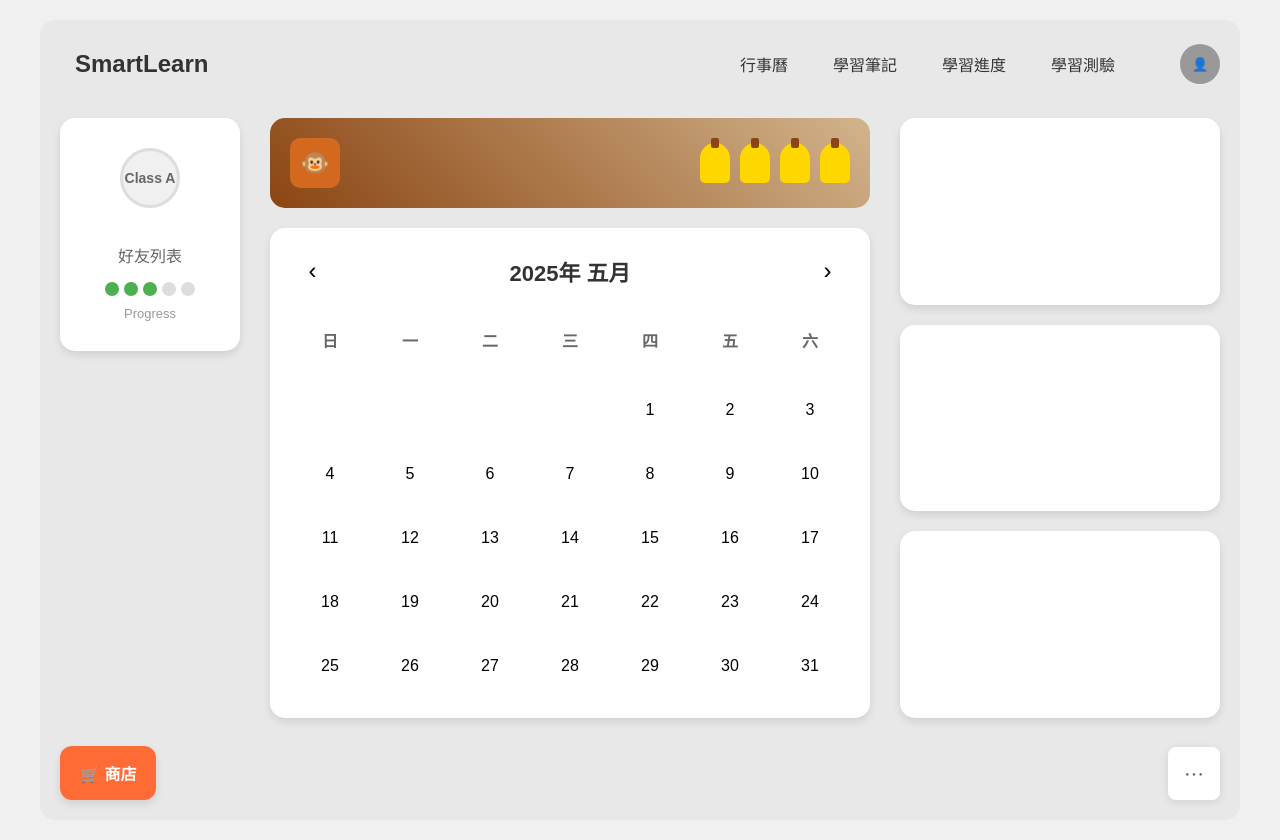
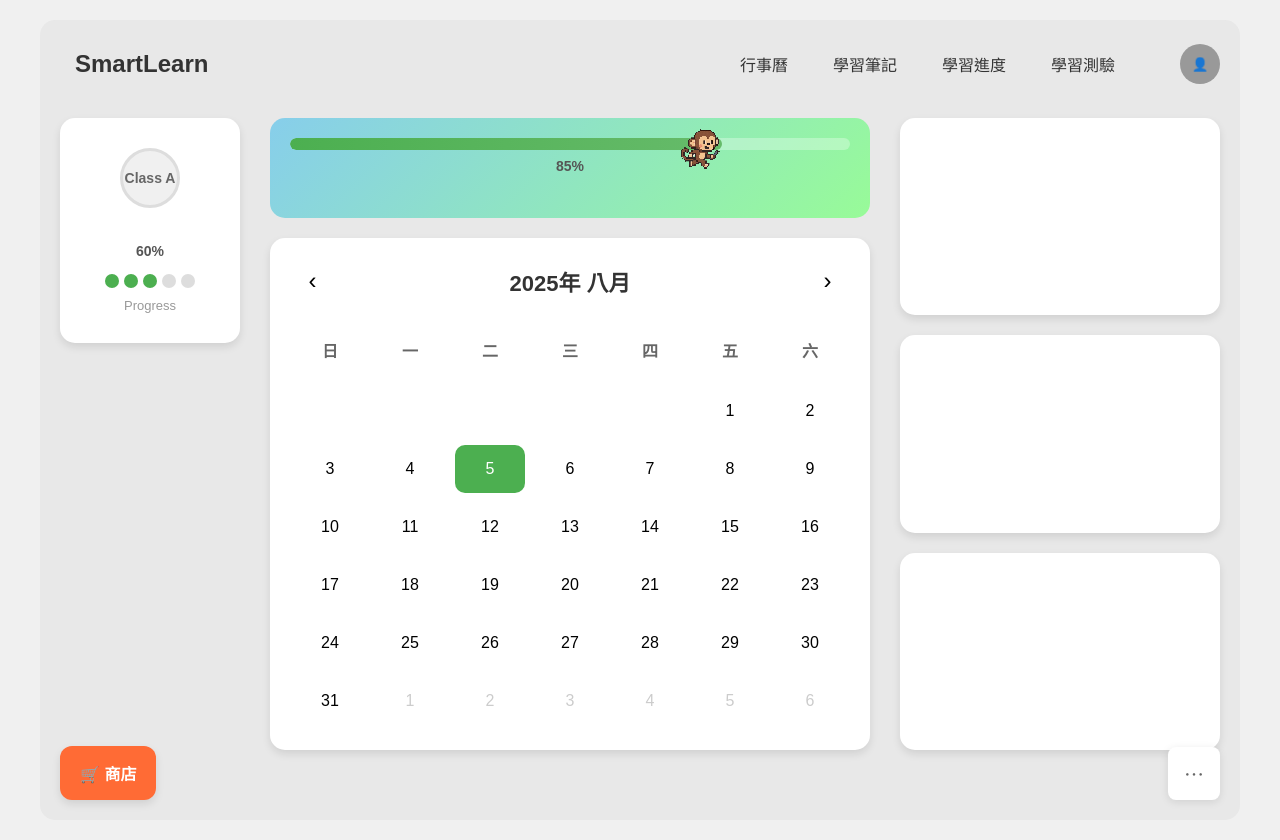
Before and after one commit to s1387tnt/SmartLearn--, a plain HTML site: page 主頁頁面/main.html in a window 1280 px wide. Drawn offline with Linux system fonts and the light colour scheme.

Commit message:
feat main.html 主頁猴子修改

```diff
--- a/主頁頁面/main.html
+++ b/主頁頁面/main.html
@@ -249,50 +249,80 @@
         }
 
         .game-banner {
-        background: linear-gradient(45deg, #8b4513, #d2b48c);
+            background: linear-gradient(135deg, #87CEEB, #98FB98);
             border-radius: 15px;
             padding: 20px;
             display: flex;
+            flex-direction: column;
+            gap: 15px;
+            color: #333;
+            min-height: 100px;
+            position: relative;
+        }
+
+        .progress-section {
+            /* 你原本的 display: flex 不變 */
+            display: flex;
             align-items: center;
-        justify-content: space-between;
-        color: white;
-        min-height: 80px;
+            gap: 20px;
         }
 
         .game-character {
-        width: 50px;
-        height: 50px;
-        background-color: #d2691e;
-        border-radius: 10px;
-        display: flex;
-        align-items: center;
-        justify-content: center;
-        font-size: 24px;
+            width: 48px;
+            height: 48px;
+            background-image: url('./monkey.png'); /* 替換為你的猴子圖片路徑 */
+            background-size: contain;
+            background-repeat: no-repeat;
+            background-position: center;
+            image-rendering: pixelated;
+            image-rendering: -moz-crisp-edges;
+            image-rendering: crisp-edges;
+            position: absolute;      /* 這行是關鍵！ */
+            top: -14px;              /* 微調讓猴子貼齊進度條，可再調整 */
+            left: 0;
+            z-index: 2;
+            transition: left 0.4s cubic-bezier(.41,.52,.32,1.18);
         }
 
-      .bananas {
+        /* 新增：讓進度條可以作為絕對定位容器 */
+        .progress-container {
+            flex: 1;
             display: flex;
-        gap: 10px;
+            flex-direction: column;
+            gap: 8px;
+            position: relative; /* 這行很重要 */
+            min-height: 48px;   /* 讓猴子有空間 */
         }
 
-      .banana {
-        width: 30px;
-        height: 40px;
-        background-color: #ffd700;
-        border-radius: 15px 15px 5px 5px;
+        .progress-track {
+            height: 12px;
+            background-color: rgba(255,255,255,0.3);
+            border-radius: 6px;
+            overflow: hidden;
             position: relative;
         }
 
-      .banana::before {
-        content: "";
-        position: absolute;
-        top: -5px;
-        left: 50%;
-        transform: translateX(-50%);
-        width: 8px;
-        height: 10px;
-        background-color: #8b4513;
-        border-radius: 2px;
+        .progress-fill {
+            height: 100%;
+            background: linear-gradient(90deg, #4CAF50, #66BB6A);
+            border-radius: 6px;
+            width: 65%;
+            transition: width 0.3s ease;
+        }
+
+        .progress-text {
+            font-size: 14px;
+            color: #555;
+            font-weight: bold;
+            text-align: center;
+        }
+
+        .progress-percentage {
+            font-size: 18px;
+            font-weight: bold;
+            color: #2E7D32;
+            min-width: 50px;
+            text-align: right;
         }
 
       .calendar {
@@ -500,12 +530,14 @@
 
         <section class="center-content">
                 <div class="game-banner">
-            <div class="game-character">🐵</div>
-            <div class="bananas">
-              <div class="banana"></div>
-              <div class="banana"></div>
-              <div class="banana"></div>
-              <div class="banana"></div>
+                        <div class="progress-section">
+                            <div class="progress-container">
+                                <div class="game-character"></div>
+                                <div class="progress-track">
+                                    <div class="progress-fill"></div>
+                                </div>
+                            <div class="progress-text">65%</div>
+                        </div>
                     </div>
                 </div>
 
--- a/主頁頁面/main.js
+++ b/主頁頁面/main.js
@@ -1,120 +1,125 @@
 // 用戶下拉選單功能
-const profileButton = document.querySelector(".profile-button");
-const dropdownMenu = document.querySelector(".dropdown-menu");
+const profileButton = document.querySelector('.profile-button');
+const dropdownMenu = document.querySelector('.dropdown-menu');
 
-profileButton.addEventListener("click", (e) => {
+profileButton.addEventListener('click', (e) => {
     e.stopPropagation();
-  dropdownMenu.classList.toggle("show");
+    dropdownMenu.classList.toggle('show');
 });
 
-document.addEventListener("click", () => {
-  dropdownMenu.classList.remove("show");
+// 點擊其他地方關閉下拉選單
+document.addEventListener('click', () => {
+    dropdownMenu.classList.remove('show');
 });
 
-dropdownMenu.addEventListener("click", (e) => {
+// 防止點擊下拉選單內容時關閉
+dropdownMenu.addEventListener('click', (e) => {
     e.stopPropagation();
 });
 
-const dropdownItems = document.querySelectorAll(".dropdown-item");
-dropdownItems.forEach((item) => {
-  item.addEventListener("click", () => {
+// 下拉選單項目點擊事件
+const dropdownItems = document.querySelectorAll('.dropdown-item');
+dropdownItems.forEach(item => {
+    item.addEventListener('click', () => {
         console.log(`點擊了: ${item.textContent}`);
-    dropdownMenu.classList.remove("show");
+        dropdownMenu.classList.remove('show');
     });
 });
 
 // 日曆導航功能
-const calendarNavs = document.querySelectorAll(".calendar-nav");
-const calendarTitle = document.querySelector(".calendar-title");
-const calendarGrid = document.querySelector(".calendar-grid");
+const calendarNavs = document.querySelectorAll('.calendar-nav');
+const calendarTitle = document.querySelector('.calendar-title');
+const calendarGrid = document.querySelector('.calendar-grid');
 
-let currentMonth = 4;
-let currentYear = 2025;
+const today = new Date();
+let currentMonth = today.getMonth();  // 0-based
+let currentYear = today.getFullYear();
 
-const months = [
-  "一月",
-  "二月",
-  "三月",
-  "四月",
-  "五月",
-  "六月",
-  "七月",
-  "八月",
-  "九月",
-  "十月",
-  "十一月",
-  "十二月",
-];
+const months = ['一月', '二月', '三月', '四月', '五月', '六月',
+               '七月', '八月', '九月', '十月', '十一月', '十二月'];
 
-const weekDays = ["日", "一", "二", "三", "四", "五", "六"];
+const weekDays = ['日', '一', '二', '三', '四', '五', '六'];
 
+// 獲取某月的天數
 function getDaysInMonth(year, month) {
     return new Date(year, month + 1, 0).getDate();
 }
 
+// 獲取某月第一天是星期幾 (0=星期日, 1=星期一...)
 function getFirstDayOfMonth(year, month) {
     return new Date(year, month, 1).getDay();
 }
 
+// 生成日曆
 function generateCalendar() {
     const daysInMonth = getDaysInMonth(currentYear, currentMonth);
     const firstDay = getFirstDayOfMonth(currentYear, currentMonth);
     const today = new Date();
-  const isCurrentMonth =
-    today.getFullYear() === currentYear && today.getMonth() === currentMonth;
+    const isCurrentMonth = today.getFullYear() === currentYear && today.getMonth() === currentMonth;
     const todayDate = today.getDate();
 
-  calendarGrid.innerHTML = "";
+    // 清空現有內容
+    calendarGrid.innerHTML = '';
 
-  weekDays.forEach((day) => {
-    const dayHeader = document.createElement("div");
-    dayHeader.className = "calendar-day-header";
+    // 添加星期標題
+    weekDays.forEach(day => {
+        const dayHeader = document.createElement('div');
+        dayHeader.className = 'calendar-day-header';
         dayHeader.textContent = day;
         calendarGrid.appendChild(dayHeader);
     });
 
+    // 添加空白格子（上個月的最後幾天）
     for (let i = 0; i < firstDay; i++) {
-    const emptyDay = document.createElement("div");
-    emptyDay.className = "calendar-day";
+        const emptyDay = document.createElement('div');
+        emptyDay.className = 'calendar-day';
         calendarGrid.appendChild(emptyDay);
     }
 
+    // 添加當月的日期
     for (let day = 1; day <= daysInMonth; day++) {
-    const dayElement = document.createElement("div");
-    dayElement.className = "calendar-day";
+        const dayElement = document.createElement('div');
+        dayElement.className = 'calendar-day';
         dayElement.textContent = day;
 
+        // 標記今天
         if (isCurrentMonth && day === todayDate) {
-      dayElement.classList.add("today");
+            dayElement.classList.add('today');
         }
 
-    dayElement.addEventListener("click", () => {
-      document
-        .querySelectorAll(".calendar-day.selected")
-        .forEach((el) => el.classList.remove("selected"));
-      dayElement.classList.add("selected");
+        // 添加點擊事件
+        dayElement.addEventListener('click', () => {
+            // 移除之前的選中狀態
+            document.querySelectorAll('.calendar-day.selected').forEach(el => {
+                el.classList.remove('selected');
+            });
+            // 添加選中狀態
+            dayElement.classList.add('selected');
         });
 
         calendarGrid.appendChild(dayElement);
     }
 
-  const totalCells = calendarGrid.children.length - 7;
-  const remainingCells = 42 - totalCells;
+    // 計算剩餘格子並填充下個月的前幾天
+    const totalCells = calendarGrid.children.length - 7; // 減去星期標題
+    const remainingCells = 42 - totalCells; // 6行x7列 - 已用格子
 
     for (let day = 1; day <= remainingCells && remainingCells < 7; day++) {
-    const nextMonthDay = document.createElement("div");
-    nextMonthDay.className = "calendar-day next-month";
+        const nextMonthDay = document.createElement('div');
+        nextMonthDay.className = 'calendar-day next-month';
         nextMonthDay.textContent = day;
         calendarGrid.appendChild(nextMonthDay);
     }
 }
 
+// 更新日曆
 function updateCalendar() {
     calendarTitle.textContent = `${currentYear}年 ${months[currentMonth]}`;
     generateCalendar();
 }
 
-calendarNavs[0].addEventListener("click", () => {
+// 上一個月
+calendarNavs[0].addEventListener('click', () => {
     currentMonth--;
     if (currentMonth < 0) {
         currentMonth = 11;
@@ -123,7 +128,8 @@ calendarNavs[0].addEventListener("click", () => {
     updateCalendar();
 });
 
-calendarNavs[1].addEventListener("click", () => {
+// 下一個月
+calendarNavs[1].addEventListener('click', () => {
     currentMonth++;
     if (currentMonth > 11) {
         currentMonth = 0;
@@ -132,24 +138,100 @@ calendarNavs[1].addEventListener("click", () => {
     updateCalendar();
 });
 
+// 初始化日曆
 updateCalendar();
 
-// 商店與更多按鈕
-const shopButton = document.querySelector(".shop-button");
-shopButton.addEventListener("click", () => {
-  console.log("商店按鈕被點擊");
+// 更新學習進度
+function updateProgress(percentage) {
+    const progressFill = document.querySelector('.progress-fill');
+    const progressText = document.querySelector('.game-banner .progress-text'); // 明確指定遊戲橫幅中的進度文字
+    const gameCharacter = document.querySelector('.game-character');
+    const progressContainer = document.querySelector('.progress-container');
+
+    // 更新進度條寬度和文字
+    progressFill.style.width = percentage + '%';
+    if (progressText) {
+        progressText.textContent = percentage + '%';
+    }
+
+    // 等待元素載入完成後計算位置
+    setTimeout(() => {
+        if (progressContainer && gameCharacter) {
+            const containerWidth = progressContainer.offsetWidth;
+            const characterWidth = 48;
+
+            // 計算猴子應該在進度條上的位置
+            const progressPosition = (percentage / 100) * (containerWidth - characterWidth);
+
+            gameCharacter.style.left = progressPosition + 'px';
+        }
+    }, 50);
+}
+
+        // 更新左側班級進度（獨立函數）
+        function updateClassProgress(percentage) {
+            const classProgressText = document.querySelector('.class-card .progress-text');
+            if (classProgressText) {
+                classProgressText.textContent = ` ${percentage}%`;
+            }
+
+            // 更新進度點
+            const progressDots = document.querySelectorAll('.class-card .progress-dot');
+            const activeDots = Math.ceil((percentage / 100) * progressDots.length);
+
+            progressDots.forEach((dot, index) => {
+                if (index < activeDots) {
+                    dot.classList.add('active');
+                } else {
+                    dot.classList.remove('active');
+                }
+            });
+        }
+
+        // 頁面載入完成後初始化
+        window.addEventListener('load', () => {
+            updateProgress(65);
+            updateClassProgress(60); // 班級進度保持60%
         });
 
-const moreButton = document.querySelector(".more-button");
-moreButton.addEventListener("click", () => {
-  console.log("更多按鈕被點擊");
+        // 備用初始化（以防 load 事件已經觸發）
+        setTimeout(() => {
+            updateProgress(65);
+            updateClassProgress(60);
+        }, 200);
+
+        // 測試進度變化（演示用，實際使用時可以刪除）
+        setTimeout(() => {
+            let testProgress = 65;
+            const progressTest = setInterval(() => {
+                testProgress += 10;
+                if (testProgress > 100) {
+                    testProgress = 10;
+                }
+                updateProgress(testProgress);
+                // 左側班級進度保持獨立，不隨測試變化
+            }, 2000);
+        }, 1000);
+
+// 商店按鈕點擊效果
+const shopButton = document.querySelector('.shop-button');
+shopButton.addEventListener('click', () => {
+    console.log('商店按鈕被點擊');
+    // 這裡可以添加跳轉到商店頁面的邏輯
+});
+
+// 更多按鈕點擊效果
+const moreButton = document.querySelector('.more-button');
+moreButton.addEventListener('click', () => {
+    console.log('更多按鈕被點擊');
+    // 這裡可以添加顯示更多功能選單的邏輯
 });
 
 // 課程卡片點擊效果
-const classCard = document.querySelector(".class-card");
-classCard.addEventListener("click", () => {
-  classCard.style.transform = "scale(0.98)";
+const classCard = document.querySelector('.class-card');
+classCard.addEventListener('click', () => {
+    classCard.style.transform = 'scale(0.98)';
     setTimeout(() => {
-    classCard.style.transform = "scale(1)";
+        classCard.style.transform = 'scale(1)';
     }, 100);
 });
```
Also changed, not shown: 主頁頁面/monkey.png (added). Lines whose indentation alone changed are shown as unchanged.
